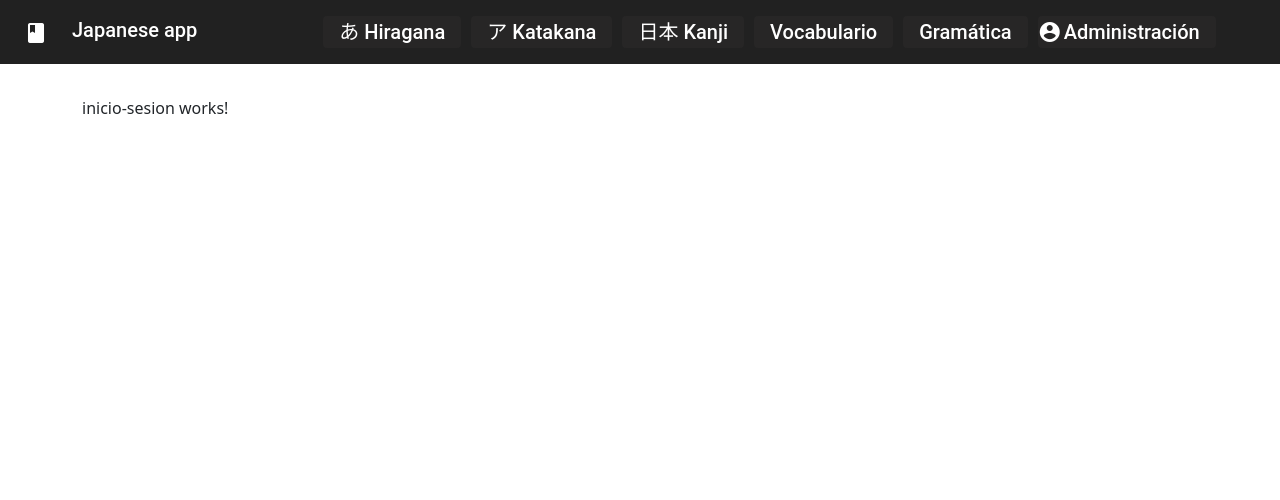
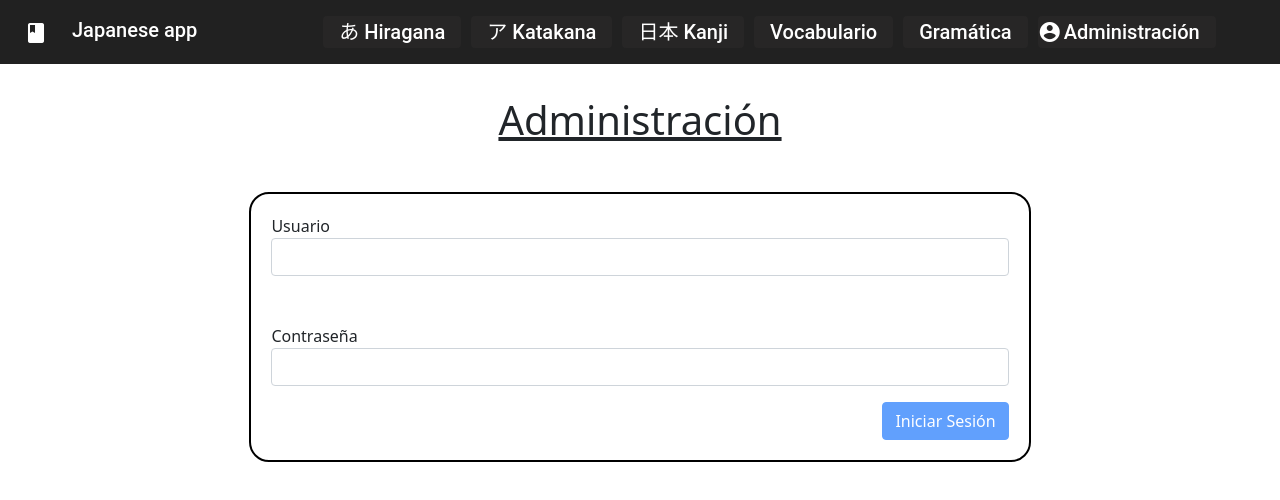
Before and after one commit to HectorMG02/japanese-app, an Angular app: page /iniciarSesion in a window 1280 px wide. Shown: the top 500 px of the page. Built offline with nearby package versions, Linux system fonts and the light colour scheme.

Commit message:
login puesto okey

```diff
--- a/src/app/inicio-sesion/inicio-sesion.component.html
+++ b/src/app/inicio-sesion/inicio-sesion.component.html
@@ -1 +1,30 @@
-<p>inicio-sesion works!</p>
+<div class="container text-center">
+    <h1><u>Administración</u></h1>
+</div>
+
+<div class="container container-login my-5">
+    <div class="row">
+        <div class="col-12">
+
+            <form [formGroup]="miFormulario" (ngSubmit)="login()">
+                <label for="">Usuario</label>
+                <input type="text" formControlName="user" class="form-control">
+
+                <span *ngIf="campoEsValido('user')" class="form-text text-danger">El usuario no puede estar
+                    vacío</span>
+                <br><br>
+                <label for="">Contraseña</label>
+                <input type="password" formControlName="password" class="form-control">
+
+
+
+                <div class="row">
+                    <div class="col-12 justify-content-between">
+                        <button type="submit" [disabled]="miFormulario.invalid"
+                            class="float-end btn btn-primary mt-3">Iniciar Sesión</button>
+                    </div>
+                </div>
+            </form>
+        </div>
+    </div>
+</div>
--- a/src/app/inicio-sesion/inicio-sesion.component.ts
+++ b/src/app/inicio-sesion/inicio-sesion.component.ts
@@ -1,4 +1,6 @@
-import { Component, OnInit } from '@angular/core';
+import { Component } from '@angular/core';
+import { FormBuilder, FormGroup, Validators } from '@angular/forms';
+import { MainService } from '../main/service/main.service';
 
 @Component({
   selector: 'app-inicio-sesion',
@@ -6,11 +8,32 @@ import { Component, OnInit } from '@angular/core';
   styles: [
   ]
 })
-export class InicioSesionComponent implements OnInit {
+export class InicioSesionComponent {
+  passwordRequiredError: boolean = false;
+  miFormulario: FormGroup = this.fb.group({
+    user: ['', [Validators.required]],
+    password: ['', [Validators.required]]
+  });
 
-  constructor() { }
 
-  ngOnInit(): void {
+  constructor(private fb: FormBuilder,
+    private mainService: MainService) { }
+
+  campoEsValido(campo: string) {
+    return this.miFormulario.controls[campo].errors && this.miFormulario.controls[campo].touched;
   }
 
+  login(): any {
+    const { user, password } = this.miFormulario.value
+
+    if (user === 'admin' && password === '123') {
+      localStorage.setItem('loginAdmin', '1');
+      return location.href = '/hiragana'
+    } else {
+      alert('Usuario o contraseña erróneos');
+    }
+
+  }
+
+
 }
--- a/src/app/main/service/main.service.ts
+++ b/src/app/main/service/main.service.ts
@@ -1,5 +1,6 @@
 import { Injectable } from '@angular/core';
 import { MatSnackBar } from '@angular/material/snack-bar';
+import { HttpClient } from '@angular/common/http';
 
 interface Kana {
   id: number;
@@ -15,8 +16,11 @@ interface Kana {
 })
 export class MainService {
 
-  constructor(private _snackBar: MatSnackBar) { }
+  constructor(private http: HttpClient,
+    private _snackBar: MatSnackBar) { }
 
+  login_status: number = 0;
+  admin: number = localStorage.getItem('loginAdmin') ? 1 : 0;
 
   hiragana: Kana[] = [
     { id: 1, kana: 'あ', romaji: 'a' },
@@ -187,4 +191,23 @@ export class MainService {
       this._snackBar.dismiss();
     }, 1500);
   }
+
+  login(user: string, password: string) {
+    const url = 'http://localhost:3030/api/loginAdmin';
+
+    const data = {
+      user: user,
+      password: password,
+    };
+
+
+
+    this.http.post<any[]>(url, data)
+      .subscribe(result => {
+        this.login_status = Number(result);
+      });
+
+    return this.login_status;
+  }
+
 }
--- a/src/app/shared/navbar/navbar.component.html
+++ b/src/app/shared/navbar/navbar.component.html
@@ -17,7 +17,13 @@
 
             <ng-template #administracion>
                 <h5>
-                    <mat-icon class="adminPc">account_circle</mat-icon>&nbsp;&nbsp;{{ item.nombre }}
+                    <mat-icon class="adminPc">account_circle</mat-icon>&nbsp;&nbsp;<span
+                        *ngIf="!admin; else modoAdmin">{{ item.nombre
+                        }}</span>
+                    <ng-template #modoAdmin>
+                        <span (click)="logout()">Cerrar Sesión</span>
+                    </ng-template>
+
                 </h5>
             </ng-template>
 
--- a/src/app/shared/navbar/navbar.component.ts
+++ b/src/app/shared/navbar/navbar.component.ts
@@ -1,4 +1,5 @@
-import { Component, OnInit } from '@angular/core';
+import { Component } from '@angular/core';
+import { MainService } from 'src/app/main/service/main.service';
 
 interface MenuItems {
   nombre: string;
@@ -26,7 +27,8 @@ interface MenuItems {
     `
   ]
 })
-export class NavbarComponent implements OnInit {
+export class NavbarComponent {
+
 
   menuItems: MenuItems[] = [
     {
@@ -56,9 +58,15 @@ export class NavbarComponent implements OnInit {
   ];
 
 
-  constructor() { }
+  admin: number = this.mainService.admin;
 
-  ngOnInit(): void {
+  constructor(public mainService: MainService) { }
+
+
+  logout() {
+    localStorage.removeItem("loginAdmin");
+
+    return location.href = '/iniciarSesion'
   }
 
 }
--- a/src/app/vocabulario/vocabulario.component.ts
+++ b/src/app/vocabulario/vocabulario.component.ts
@@ -1,7 +1,5 @@
 import { Component } from '@angular/core';
-import { HttpClient, HttpHeaders } from '@angular/common/http';
-import { tap } from 'rxjs/operators';
-import { Observable } from 'rxjs';
+import { HttpClient } from '@angular/common/http';
 import { FormBuilder, FormGroup } from '@angular/forms';
 import { MainService } from '../main/service/main.service';
 
--- a/src/styles.css
+++ b/src/styles.css
@@ -81,6 +81,13 @@ html, body {
     width: 100%;
 }
 
+.container-login {
+    border: 2px solid black;
+    border-radius: 20px;
+    padding: 20px;
+    width: 70%;
+}
+
 /* media query for mobile devices */
 
 @media (max-width: 1200px) {
@@ -95,6 +102,9 @@ html, body {
     }
     .quiz-kanji {
         max-height: 500px;
+    }
+    .container-login {
+        width: 100%;
     }
 }
 
@@ -119,4 +129,7 @@ html, body {
     .colVocabulario {
         width: 90%;
     }
+    .container-login {
+        width: 100%;
+    }
 }
```
Also changed, not shown: 2 other files (tests, documents, lock files or other folders).
